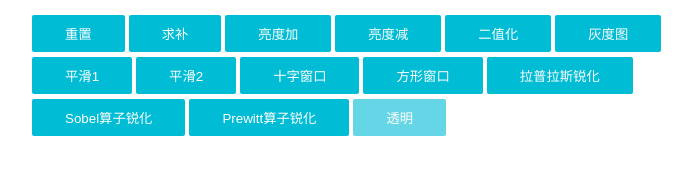
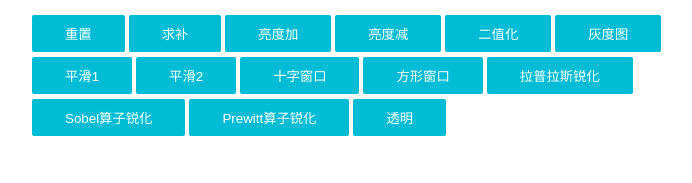
Before and after one commit to zcoding/pixel, a website with bundled scripts: page index.html in a window 1280 px wide. Shown: the whole page, without its empty margins (583-1275 px from the left). Built offline with nearby package versions, Linux system fonts and the light colour scheme.

Commit message:
update demo

```diff
--- a/index.html
+++ b/index.html
@@ -24,7 +24,7 @@
         <button class="btn" type="button" id="laplacian1">拉普拉斯锐化</button>
         <button class="btn" type="button" id="sobel">Sobel算子锐化</button>
         <button class="btn" type="button" id="prewitty">Prewitt算子锐化</button>
-        <button class="btn" type="button" id="opacity" disabled>透明</button>
+        <button class="btn" type="button" id="opacity">透明</button>
       </div>
     </div>
     <script src="dist/iife/pixel.js"></script>
```
